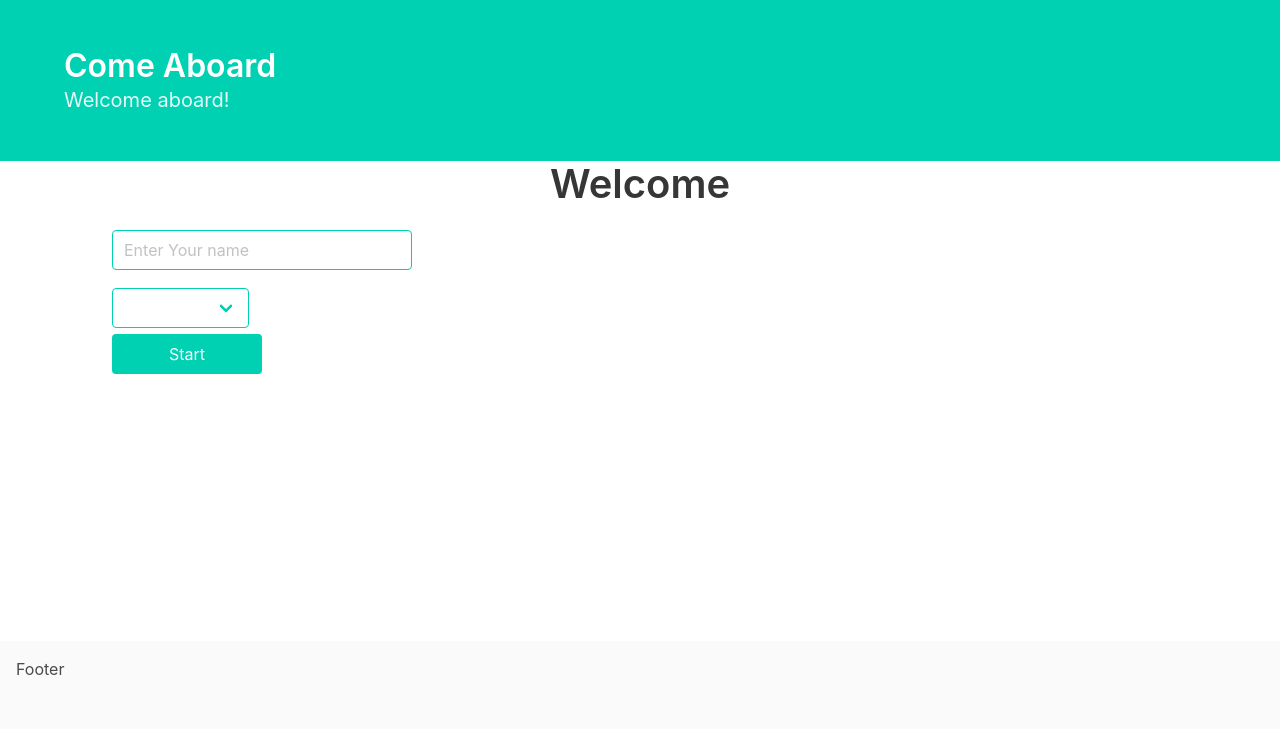
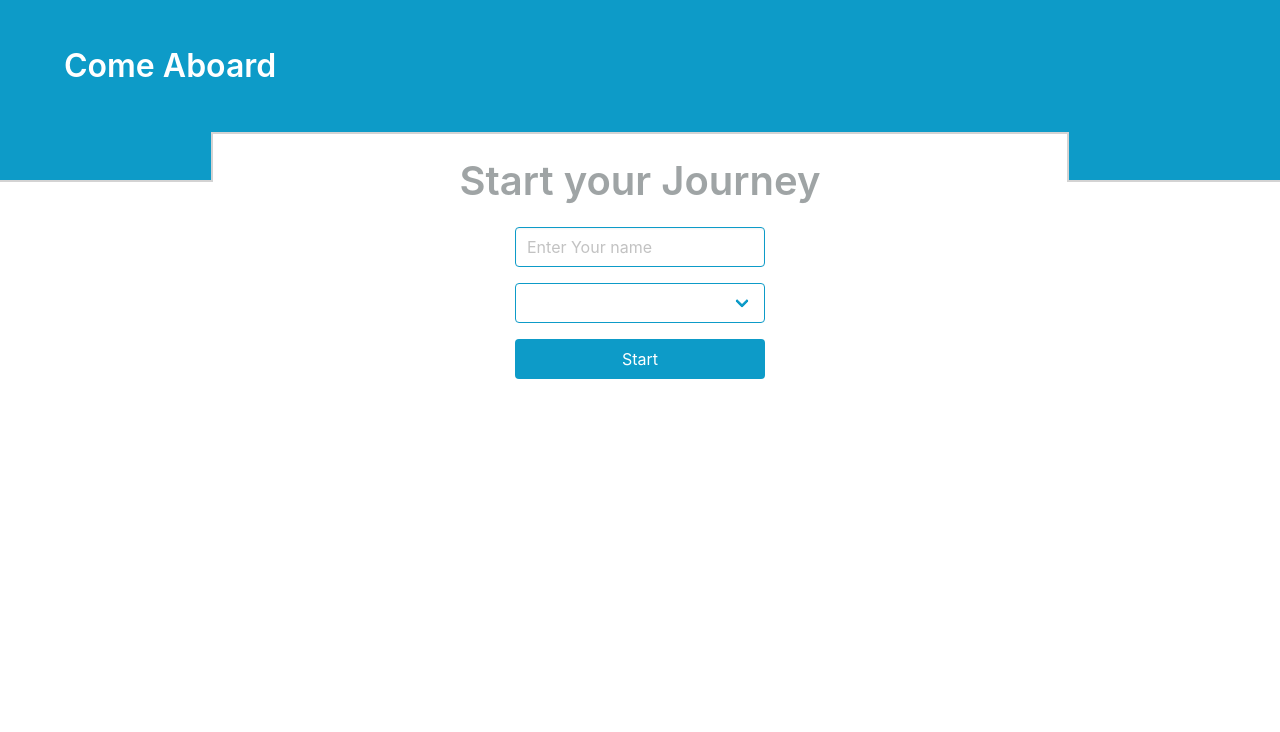
Before and after one commit to VaidotasSm/come-aboard, a React app in the folder web-frontend/: page / in a window 1280 px wide. Built offline with nearby package versions, Linux system fonts and the light colour scheme; what pretender would draw is missing.

Commit message:
Redesign pages

```diff
--- a/web-frontend/src/css/index.scss
+++ b/web-frontend/src/css/index.scss
@@ -1,28 +1,74 @@
 $footer-padding: 1rem 1rem 3rem !default;
+
+$primary: #0D9BC8;
+$title-color: rgba(32, 44, 46, 0.43);
 
 @import '../../node_modules/bulma/bulma.sass';
 
-.app-content {
-	min-height: 60vh;
+.main-layout {
+	display: grid;
+	grid-template-columns: repeat(6, 1fr);
+	grid-auto-rows: minmax(50px, auto);
+	grid-template-areas:
+	  "h h h h h h"
+	  "a c c c c b"
+	  ". c c c c .";
+
+	.main-layout-item.header {
+		grid-area: h;
+		background-color: #0D9BC8;
+	}
+	.main-layout-item.header1 {
+		grid-area: a;
+		background-color: #0D9BC8;
+		border-right: 2px solid lightgray;
+		border-bottom: 2px solid lightgray;
+	}
+	.main-layout-item.header2 {
+		grid-area: b;
+		background-color: #0D9BC8;
+		border-left: 2px solid lightgray;
+		border-bottom: 2px solid lightgray;
+	}
+
+	.main-layout-item.content {
+		padding-top: 1.5em;
+		border-top: 2px solid lightgray;
+
+		grid-area: c;
+		min-height: 60vh;
+	}
 }
 
 .boarding-start {
 	margin: 0 3em 0 3em;
-	width: 100%;
-	min-height: 150px;
 
 	display: flex;
 	flex-direction: column;
 	justify-content: space-between;
-	align-items: stretch;
+	align-items: center;
 
 	.item {
-		max-width: 150px;
 		flex: 1;
+		width: 250px;
+		margin-bottom: 1em;
 	}
+}
 
-	.item.field {
-		max-width: 300px;
+.step-page {
+	min-height: 70vh;
+	display: flex;
+	flex-direction: column;
+	justify-content: space-between;
+	align-items: center;
+
+	.step-actions {
+		min-width: 80vh;
+		display: flex;
+		justify-content: flex-end;
+		div {
+			margin-left: 0.5em;
+		}
 	}
 }
 
--- a/web-frontend/src/js/features/home/HomePage.js
+++ b/web-frontend/src/js/features/home/HomePage.js
@@ -1,8 +1,7 @@
 'use strict';
 
 import React, { useContext, useState } from 'react';
-import { Actions, ActionTypes, GlobalReducerContext } from '../../utils/GlobalState';
-import * as Api from '../../utils/Api';
+import { Actions, GlobalReducerContext } from '../../utils/GlobalState';
 
 export default function HomePage() {
 	const { state, dispatch } = useContext(GlobalReducerContext);
@@ -32,7 +31,7 @@ export default function HomePage() {
 		<div>
 			<div className="level">
 				<div className="level-item has-text-centered">
-					<div className="title is-2">Welcome</div>
+					<div className="title is-2">Start your Journey</div>
 				</div>
 			</div>
 
@@ -45,7 +44,7 @@ export default function HomePage() {
 					/>
 				</div>
 				<div className="item">
-					<div className={`select is-primary ${errors.team ? 'is-danger' : ''}`}>
+					<div className={`select is-fullwidth is-primary ${errors.team ? 'is-danger' : ''}`}>
 						<select onChange={handleTeamChanged} value={team}>
 							<option value=""></option>
 							<option value="hbr">HBR</option>
--- a/web-frontend/src/js/features/wizard/WizardStepPage.js
+++ b/web-frontend/src/js/features/wizard/WizardStepPage.js
@@ -3,7 +3,7 @@
 import React, { useContext } from 'react';
 import { GlobalReducerContext } from '../../utils/GlobalState';
 import { Redirect } from '@reach/router';
-import StepButtons from './components/StepButtons';
+import StepActions from './components/StepActions';
 import StepDisplay from './components/StepDisplay';
 
 export default function WizardStepPage(props) {
@@ -15,13 +15,13 @@ export default function WizardStepPage(props) {
 	const stepNumber = parseInt(props.step);
 	const stepObj = state.wizard.steps[stepNumber];
 	return (
-		<div>
+		<div className="step-page">
 			<div>
 				<StepDisplay step={stepObj}/>
 			</div>
 
 			<div>
-				<StepButtons stepNumber={stepNumber} totalSteps={state.wizard.steps.length}/>
+				<StepActions stepNumber={stepNumber} totalSteps={state.wizard.steps.length}/>
 			</div>
 		</div>
 	);
--- /dev/null
+++ b/web-frontend/src/js/features/wizard/components/StepActions.js
@@ -0,0 +1,41 @@
+'use strict';
+
+import React from 'react';
+import { navigate } from '@reach/router';
+
+export default function StepActions({ stepNumber, totalSteps }) {
+
+	const handleStepNext = () => {
+		if (stepNumber >= totalSteps) {
+			return;
+		}
+		navigate(`/wizard/steps/${stepNumber + 1}`);
+	};
+	const handleStepPrev = () => {
+		if (stepNumber <= 0) {
+			return;
+		}
+		navigate(`/wizard/steps/${stepNumber - 1}`);
+	};
+	const handleFinish = () => {
+		navigate('/');
+	};
+
+	return (
+		<div className="step-actions">
+			<div>
+				{stepNumber > 0 &&
+				<button className="button is-primary" onClick={handleStepPrev}>Previous</button>}
+			</div>
+			<div>
+				{(stepNumber < totalSteps - 1) &&
+				<button className="button is-primary" onClick={handleStepNext}>Next</button>}
+			</div>
+			<div>
+				{(stepNumber === totalSteps - 1) &&
+				<button className="button is-primary" onClick={handleFinish}>Finish</button>}
+
+			</div>
+		</div>
+	);
+}
--- a/web-frontend/src/js/features/wizard/components/StepButtons.js
+++ /dev/null
@@ -1,34 +0,0 @@
-'use strict';
-
-import React from 'react';
-import { navigate } from '@reach/router';
-
-export default function StepButtons({ stepNumber, totalSteps }) {
-
-	const handleStepNext = () => {
-		if (stepNumber >= totalSteps) {
-			return;
-		}
-		navigate(`/wizard/steps/${stepNumber + 1}`);
-	};
-	const handleStepPrev = () => {
-		if (stepNumber <= 0) {
-			return;
-		}
-		navigate(`/wizard/steps/${stepNumber - 1}`);
-	};
-	const handleFinish = () => {
-		navigate('/');
-	};
-
-	return (
-		<div>
-			{stepNumber > 0 &&
-			<button className="button is-primary" onClick={handleStepPrev}>Previous</button>}
-			{(stepNumber < totalSteps - 1) &&
-			<button className="button is-primary" onClick={handleStepNext}>Next</button>}
-			{(stepNumber === totalSteps - 1) &&
-			<button className="button is-primary" onClick={handleFinish}>Finish</button>}
-		</div>
-	);
-}
--- a/web-frontend/src/js/features/wizard/components/StepItem.js
+++ b/web-frontend/src/js/features/wizard/components/StepItem.js
@@ -28,7 +28,7 @@ export default function StepItem({ item }) {
 
 	return <>
 		<div className="step-item item">
-			{item.item} - {item.status}, {checkColor}, {problemColor}
+			{item.item}
 		</div>
 
 		<div className="step-item step-item-actions">
--- a/web-frontend/src/js/ui/MainPageLayout.js
+++ b/web-frontend/src/js/ui/MainPageLayout.js
@@ -6,24 +6,28 @@ import { GlobalReducerContext } from '../utils/GlobalState';
 export default function MainPageTemplate(props) {
 	const { state } = useContext(GlobalReducerContext);
 	return (
-		<div>
-			<section className="hero is-primary">
+		<div className="main-layout">
+
+			<section className="main-layout-item header hero is-primary">
 				<div className="hero-body">
 					<div className="container">
 						<h1 className="title">
 							Come Aboard
 						</h1>
+						{state.name &&
 						<h2 className="subtitle">
-							{state.name ? `Welcome ${state.name}` : 'Welcome aboard!'}
+							Welcome {state.name}
 						</h2>
+						}
 					</div>
 				</div>
 			</section>
-			<div className="container app-content">
+			<div className="main-layout-item header1"></div>
+			<div className="main-layout-item header2"></div>
+
+
+			<div className="main-layout-item content">
 				{props.children}
-			</div>
-			<div className="footer">
-				Footer
 			</div>
 		</div>
 	);
```
